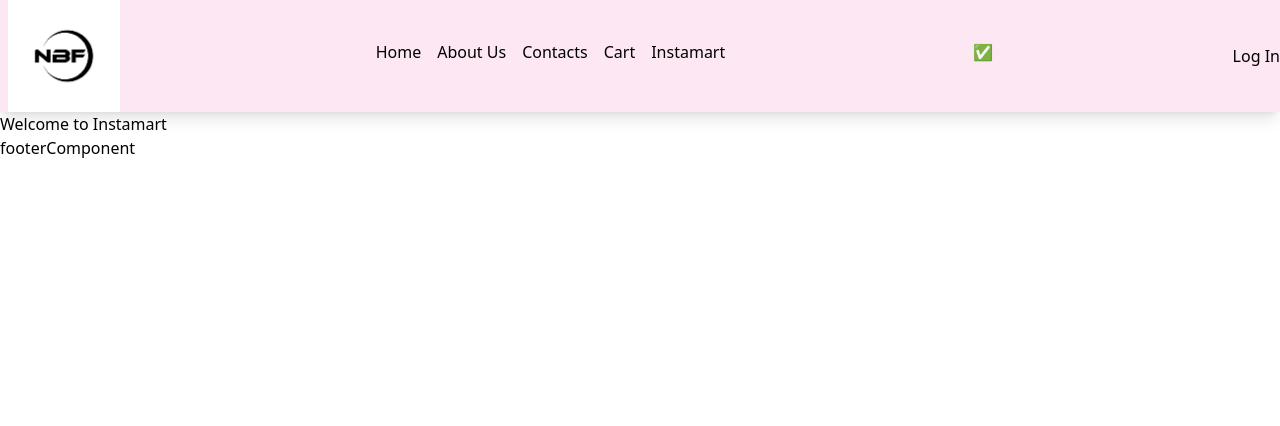
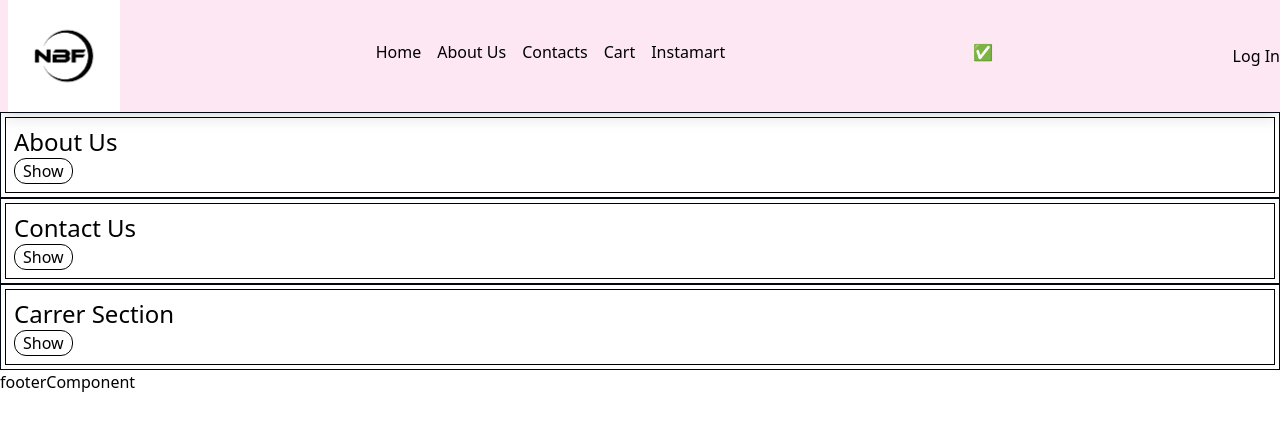
Before and after one commit to sadre1/NBF_React_App, a React (Vite) app: page /instamart in a window 1280 px wide. Shown: the top 426 px of the page. Built offline with nearby package versions, Linux system fonts and the light colour scheme.

Commit message:
added changes to InstaMart Section

```diff
--- a/src/components/Body.jsx
+++ b/src/components/Body.jsx
@@ -53,7 +53,7 @@ const BodyComponent = () => {
       <div className="p-5 bg-pink-50 my-2 shadow-lg">
         <input
           type="text"
-          className="p-2 text-white rounded-md focus:bg-green-50"
+          className="p-2 text-black rounded-md focus:bg-green-50"
           placeholder="searchRestraunt"
           value={searchText}
           onChange={(e) => {
--- a/src/components/Instamart.jsx
+++ b/src/components/Instamart.jsx
@@ -1,7 +1,94 @@
+import { useState } from "react";
+
+const Section = ({ title, description, uper, setupper }) => {
+  return (
+    <div className="border border-gray-950  ">
+      <div className=" p-2 m-1 border border-black">
+        <h1 className="text-2xl">{title}</h1>
+        {uper ? (
+          <button
+            className=" px-2 border border-black rounded-xl"
+            onClick={() => {
+              setupper(true);
+            }}
+          >
+            Hide
+          </button>
+        ) : (
+          <button
+            className="px-2  border border-black rounded-xl cursor-pointer"
+            onClick={() => {
+              setupper(false);
+            }}
+          >
+            Show
+          </button>
+        )}
+      </div>
+      {uper && <p className=" p-2 m-1 bg-white text-black">{description}</p>}
+    </div>
+  );
+};
+
 const Instamart = () => {
+  const [upper, setupper] = useState({
+    aboutus: false,
+    contactus: false,
+    carrersection: false,
+  });
   return (
     <>
-      <h1>Welcome to Instamart</h1>
+      <Section
+        title={"About Us"}
+        description={`What is Lorem Ipsum
+        Why do we use it
+        Contrary to popular belief, Lorem Ipsum is not simply random text. It has roots in a piece of classical Latin literature from 45 BC, making it over 2000 years old. Richard McClintock, a Latin professor at Hampden-Sydney College in Virginia, looked up one of the more obscure Latin words, consectetur, from a Lorem Ipsum passage, and going through the cites of the word in classical literature, discovered the undoubtable source. Lorem Ipsum comes from sections 1.10.32 and 1.10.33 of "de Finibus Bonorum et Malorum" (The Extremes of Good and Evil) by Cicero, written in 45 BC. This book is a treatise on the theory of ethics, very popular during the Renaissance. The first line of Lorem Ipsum, "Lorem ipsum dolor sit amet..", comes from a line in section 1.10.32.
+        The standard chunk of Lorem Ipsum used since the 1500s is reproduced below for those interested. Sections 1.10.32 and 1.10.33 from "de Finibus Bonorum et Malorum" by Cicero are also reproduced in their exact original form, accompanied by English versions from the 1914 translation by H. Rackham.
+        Where can I get some
+        There are many variations of passages of Lorem Ipsum available, but the majority have suffered alteration in some form, by injected humour, or randomised words which don't look even slightly believable. If you are going to use a`}
+        uper={upper.aboutus}
+        setupper={() =>
+          setupper({
+            aboutus: true,
+            contactus: false,
+            carrersection: false,
+          })
+        }
+      />
+      <Section
+        title={"Contact Us"}
+        description={`What is Lorem Ipsum
+        Why do we use it
+        Contrary to popular belief, Lorem Ipsum is not simply random text. It has roots in a piece of classical Latin literature from 45 BC, making it over 2000 years old. Richard McClintock, a Latin professor at Hampden-Sydney College in Virginia, looked up one of the more obscure Latin words, consectetur, from a Lorem Ipsum passage, and going through the cites of the word in classical literature, discovered the undoubtable source. Lorem Ipsum comes from sections 1.10.32 and 1.10.33 of "de Finibus Bonorum et Malorum" (The Extremes of Good and Evil) by Cicero, written in 45 BC. This book is a treatise on the theory of ethics, very popular during the Renaissance. The first line of Lorem Ipsum, "Lorem ipsum dolor sit amet..", comes from a line in section 1.10.32.
+        The standard chunk of Lorem Ipsum used since the 1500s is reproduced below for those interested. Sections 1.10.32 and 1.10.33 from "de Finibus Bonorum et Malorum" by Cicero are also reproduced in their exact original form, accompanied by English versions from the 1914 translation by H. Rackham.
+        Where can I get some
+        There are many variations of passages of Lorem Ipsum available, but the majority have suffered alteration in some form, by injected humour, or randomised words which don't look even slightly believable. If you are going to use a`}
+        uper={upper.contactus}
+        setupper={() =>
+          setupper({
+            aboutus: false,
+            contactus: true,
+            carrersection: false,
+          })
+        }
+      />
+      <Section
+        title={"Carrer Section"}
+        description={`What is Lorem Ipsum
+        Why do we use it
+        Contrary to popular belief, Lorem Ipsum is not simply random text. It has roots in a piece of classical Latin literature from 45 BC, making it over 2000 years old. Richard McClintock, a Latin professor at Hampden-Sydney College in Virginia, looked up one of the more obscure Latin words, consectetur, from a Lorem Ipsum passage, and going through the cites of the word in classical literature, discovered the undoubtable source. Lorem Ipsum comes from sections 1.10.32 and 1.10.33 of "de Finibus Bonorum et Malorum" (The Extremes of Good and Evil) by Cicero, written in 45 BC. This book is a treatise on the theory of ethics, very popular during the Renaissance. The first line of Lorem Ipsum, "Lorem ipsum dolor sit amet..", comes from a line in section 1.10.32.
+        The standard chunk of Lorem Ipsum used since the 1500s is reproduced below for those interested. Sections 1.10.32 and 1.10.33 from "de Finibus Bonorum et Malorum" by Cicero are also reproduced in their exact original form, accompanied by English versions from the 1914 translation by H. Rackham.
+        Where can I get some
+        There are many variations of passages of Lorem Ipsum available, but the majority have suffered alteration in some form, by injected humour, or randomised words which don't look even slightly believable. If you are going to use a`}
+        uper={upper.carrersection}
+        setupper={() =>
+          setupper({
+            aboutus: false,
+            contactus: false,
+            carrersection: true,
+          })
+        }
+      />
     </>
   );
 };
```
Also changed, not shown: src/components/Header.jsx (+1 -1 lines).
